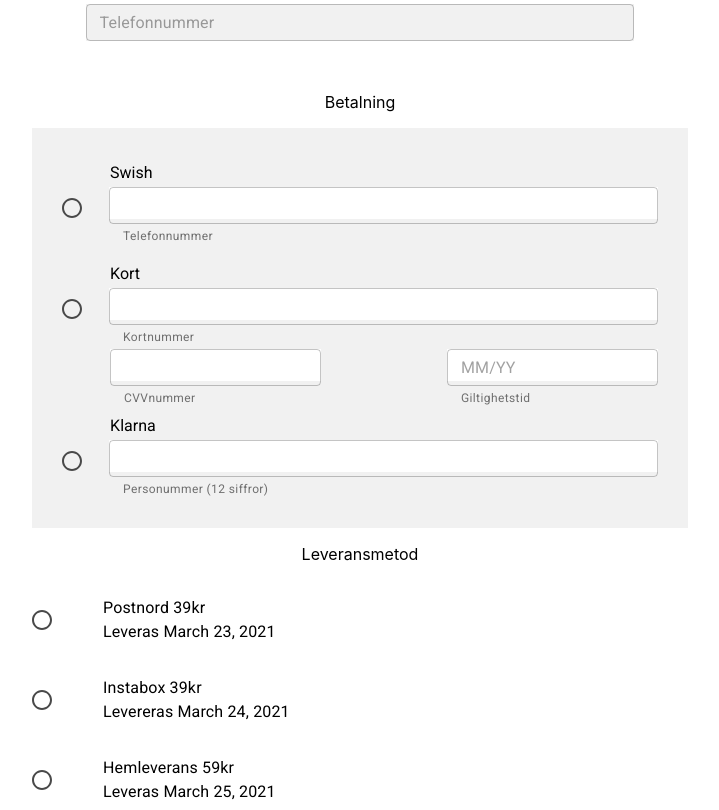
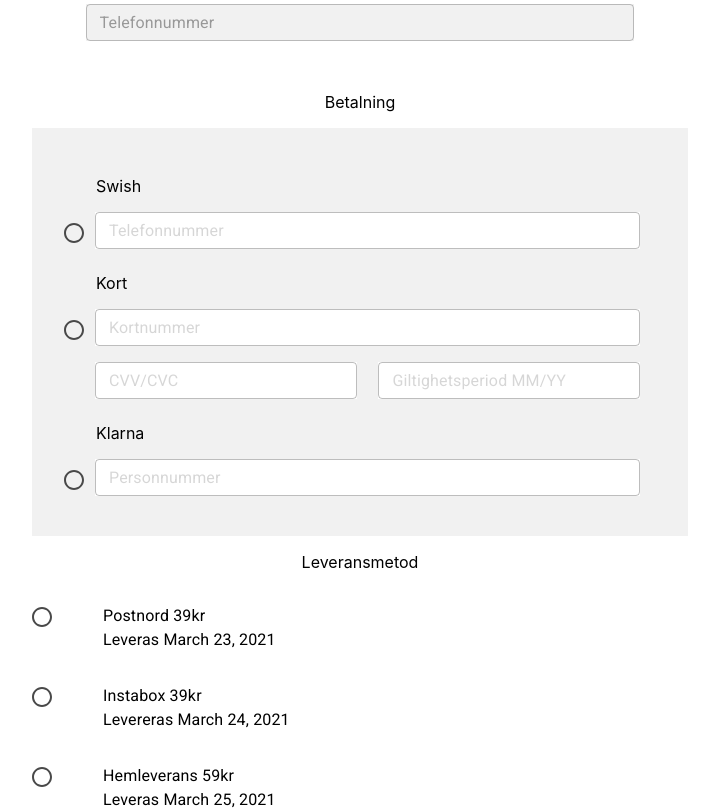
Before and after one commit to feliciaseg/webshop, a React (Create React App) app: page /checkout in a window 1280 px wide. Shown: the part 620-1430 px from the top of the page, without its empty margins (280-999 px from the left). Built offline with nearby package versions, Linux system fonts and the light colour scheme.

Commit message:
validation for payment form

```diff
--- a/src/components/PaymentForm.tsx
+++ b/src/components/PaymentForm.tsx
@@ -6,119 +6,340 @@
   Radio,
   TextField,
 } from "@material-ui/core";
-import React, { CSSProperties } from "react";
+import React, { CSSProperties, useState } from "react";
 import { theme } from "../styling/colorTheme";
 import "../styling/style.css";
 
-const textField: CSSProperties = {
-  backgroundColor: "white",
-  color: "black",
-};
+export default function PaymentForm() {
+  const [checkedOption, setCheckedOption] = useState({
+    isChecked: false,
+    option: "",
+  });
 
-const cardInputs: CSSProperties = {
-  display: "flex",
-  justifyContent: "space-between",
-  margin: "1.2rem 0rem 0rem 3rem",
-};
+  const [value, setValue] = useState({
+    swish: "",
+    card: {
+      cardNumber: "",
+      cvv: "",
+      validity: "",
+    },
+    klarna: "",
+  });
 
-const textField2: CSSProperties = {
-  backgroundColor: "white",
-  color: "black",
-};
+  const [error, setError] = useState({
+    swishError: "",
+    cardError: "",
+    cvvError: "",
+    validityError: "",
+    klarnaError: "",
+  });
 
+  function resetState() {
+    setValue({
+      swish: "",
+      card: {
+        cardNumber: "",
+        cvv: "",
+        validity: "",
+      },
+      klarna: "",
+    });
 
-const box: CSSProperties = {
+    setError({
+      swishError: "",
+      cardError: "",
+      cvvError: "",
+      validityError: "",
+      klarnaError: "",
+    });
+  }
+
+  function handleChange(field: string, fieldValue: string) {
+    console.log(fieldValue);
+    console.log(field);
+    if (field === "swish") {
+      if (fieldValue === "") {
+        setError((prevState) => ({
+          ...prevState,
+          swishError: "Var god fyll i fältet.",
+        }));
+      } else if (!/^[0-9]+$/.test(fieldValue) || fieldValue.length !== 10) {
+        setError((prevState) => ({
+          ...prevState,
+          swishError: "Vänligen skriv in ett giltigt telefonnummer.",
+        }));
+      } else {
+        setError((prevState) => ({
+          ...prevState,
+          swishError: "",
+        }));
+      }
+    }
+    if (field === "card") {
+      if (fieldValue === "") {
+        setError((prevState) => ({
+          ...prevState,
+          cardError: "Var god fyll i fältet.",
+        }));
+      } else if (!/^[0-9]+$/.test(fieldValue)) {
+        setError((prevState) => ({
+          ...prevState,
+          cardError: "Vänligen skriv in ett giltigt kortnummer",
+        }));
+      } else {
+        setError((prevState) => ({
+          ...prevState,
+          cardError: "",
+        }));
+      }
+    }
+    if (field === "cvv") {
+      if (fieldValue === "") {
+        setError((prevState) => ({
+          ...prevState,
+          cvvError: "Var god fyll i fältet.",
+        }));
+      } else if (!/^[0-9]+$/.test(fieldValue)) {
+        setError((prevState) => ({
+          ...prevState,
+          cvvError: "Vänligen skriv in ett giltigt CVV/CVC nummer",
+        }));
+      } else {
+        setError((prevState) => ({
+          ...prevState,
+          cvvError: "",
+        }));
+      }
+    }
+    if (field === "validity") {
+      if (fieldValue === "") {
+        setError((prevState) => ({
+          ...prevState,
+          validityError: "Var god fyll i fältet.",
+        }));
+      } else if (
+        !/^[0-9/]+$/.test(fieldValue) ||
+        fieldValue.length > 5 ||
+        fieldValue.length < 4
+      ) {
+        setError((prevState) => ({
+          ...prevState,
+          validityError: "Vänligen skriv in giltighetsdatum i formatet MM/YY",
+        }));
+      } else {
+        setError((prevState) => ({
+          ...prevState,
+          validityError: "",
+        }));
+      }
+    }
+    if (field === "klarna") {
+      if (fieldValue === "") {
+        setError((prevState) => ({
+          ...prevState,
+          klarnaError: "Var god fyll i fältet.",
+        }));
+      } else if (fieldValue.length !== 10) {
+        setError((prevState) => ({
+          ...prevState,
+          klarnaError: "Vänligen skriv in ett 10-siffrigt personnummer",
+        }));
+      } else {
+        setError((prevState) => ({
+          ...prevState,
+          klarnaError: "",
+        }));
+      }
+    }
+  }
+
+  return (
+    <div style={paymentContainer}>
+      <RadioGroup style={radioContainer}>
+        <p style={heading}>Swish</p>
+        <div style={radioContainer}>
+          <FormControlLabel
+            style={radioButton}
+            className="radioButton"
+            value="Swish"
+            onChange={() => (
+              setCheckedOption({ isChecked: true, option: "swish" }),
+              resetState()
+            )}
+            control={<Radio style={{ color: theme.palette.primary.main }} />}
+            label={
+              <TextField
+                style={textField}
+                id="swish"
+                type="tel"
+                helperText={error.swishError}
+                value={String(value.swish)}
+                error={Boolean(error.swishError)}
+                onChange={(e) => (
+                  handleChange("swish", e.target.value),
+                  setValue({
+                    ...value,
+                    swish: e.target.value,
+                  })
+                )}
+                placeholder={"Telefonnummer"}
+                disabled={checkedOption.option === "swish" ? false : true}
+                variant="outlined"
+                required
+                inputProps={{ style: textFieldBackground }}
+              />
+            }
+          />
+        </div>
+        <p style={heading}>Kort</p>
+        <div style={radioContainer}>
+          <FormControlLabel
+            style={radioButton}
+            className="radioButton"
+            value="Kort"
+            onChange={() => (
+              setCheckedOption({ isChecked: true, option: "card" }),
+              resetState()
+            )}
+            control={<Radio style={{ color: theme.palette.primary.main }} />}
+            label={
+              <div style={columnContainer}>
+                <TextField
+                  style={textField}
+                  id="kort"
+                  helperText={error.cardError}
+                  value={value.card.cardNumber}
+                  error={Boolean(error.cardError)}
+                  onChange={(e) => (
+                    handleChange("card", e.target.value),
+                    setValue({
+                      ...value,
+                      card: { ...value.card, cardNumber: e.target.value },
+                    })
+                  )}
+                  placeholder={"Kortnummer"}
+                  disabled={checkedOption.option === "card" ? false : true}
+                  variant="outlined"
+                  inputProps={{ style: textFieldBackground }}
+                />
+                <div className="rowContainer">
+                  <TextField
+                    className="textFieldRow"
+                    id="cvv"
+                    helperText={error.cvvError}
+                    value={value.card.cvv}
+                    error={Boolean(error.cvvError)}
+                    onChange={(e) => (
+                      handleChange("cvv", e.target.value),
+                      setValue({
+                        ...value,
+                        card: { ...value.card, cvv: e.target.value },
+                      })
+                    )}
+                    placeholder={"CVV/CVC"}
+                    disabled={checkedOption.option === "card" ? false : true}
+                    variant="outlined"
+                    inputProps={{ style: textFieldBackground }}
+                  />
+                  <TextField
+                    className="textFieldRow"
+                    id="date"
+                    helperText={error.validityError}
+                    value={value.card.validity}
+                    error={Boolean(error.validityError)}
+                    onChange={(e) => (
+                      handleChange("validity", e.target.value),
+                      setValue({
+                        ...value,
+                        card: { ...value.card, validity: e.target.value },
+                      })
+                    )}
+                    disabled={checkedOption.option === "card" ? false : true}
+                    variant="outlined"
+                    placeholder={"Giltighetsperiod MM/YY"}
+                    inputProps={{ style: textFieldBackground }}
+                  />
+                </div>
+              </div>
+            }
+          />
+        </div>
+        <p style={heading}>Klarna</p>
+        <div style={radioContainer}>
+          <FormControlLabel
+            style={radioButton}
+            className="radioButton"
+            value="Klarna"
+            onChange={() => (
+              setCheckedOption({ isChecked: true, option: "klarna" }),
+              resetState()
+            )}
+            control={<Radio style={{ color: theme.palette.primary.main }} />}
+            label={
+              <TextField
+                style={textField}
+                id="klarna"
+                helperText={error.klarnaError}
+                value={value.klarna}
+                error={Boolean(error.klarnaError)}
+                onChange={(e) => (
+                  handleChange("klarna", e.target.value),
+                  setValue({
+                    ...value,
+                    klarna: e.target.value,
+                  })
+                )}
+                placeholder={"Personnummer"}
+                disabled={checkedOption.option === "klarna" ? false : true}
+                variant="outlined"
+                className={"inputPayment"}
+                inputProps={{ style: textFieldBackground }}
+              />
+            }
+          />
+        </div>
+      </RadioGroup>
+    </div>
+  );
+}
+
+const paymentContainer: CSSProperties = {
+  width: "100%",
   backgroundColor: theme.palette.secondary.main,
   display: "flex",
   flexDirection: "column",
   alignItems: "center",
-  justifyContent: "flex-start",
+  padding: "2rem",
 };
 
-const p: CSSProperties = {
-  fontFamily: "Roboto",
+const radioButton: CSSProperties = {
+  width: "100%",
+  alignSelf: "flex-start",
+  marginTop: "0.5rem",
 };
 
-export default function PaymentForm() {
+const textField: CSSProperties = {
+  width: "100%",
+  margin: "0.5rem 0",
+};
 
-  return (
-    <Box className={"paymentBox"} style={box}>
-      <FormControl component="fieldset">
-        <RadioGroup>
-          <p className={"pInput"} style={p}>
-            Swish
-          </p>
-          <div>
-            <FormControlLabel
-              value="Swish"
-              control={<Radio style={{ color: theme.palette.primary.main }} />}
-              label=""
-            />
-            <TextField
-              style={textField}
-              id="swish"
-              helperText= "Telefonnummer"
-              variant="outlined"
-              required
-              className={"inputPayment"}
+const textFieldBackground: CSSProperties = {
+  backgroundColor: "#ffff",
+  borderRadius: 0,
+};
 
-            />
-          </div>
-          <p className={"pInput"} style={p}>
-            Kort
-          </p>
-          <div>
-            <FormControlLabel
-              className={"radioButtonPayment"}
-              value="Kort"
-              control={<Radio style={{ color: theme.palette.primary.main }} />}
-              label=""
-            />
-            <TextField
-              style={textField}
-              id="kort"
-              helperText= "Kortnummer"
-              variant="outlined"
-              className={"inputPayment"}
-            />
-            <div className= {"cardInputs"} style = {cardInputs}>
-            <TextField
-              style={textField2}
-              id="cvv"
-              helperText= "CVVnummer"
-              variant="outlined"
-              className = {"inputSmallPayment"}
-            />
-            <TextField
-              style={textField2}
-              id="date"
-              helperText= "Giltighetstid"
-              variant="outlined"
-              className = {"inputSmallPayment"}
-              placeholder = {"MM/YY"}
-            />
-            </div>
-          </div>
-          <p className={"pInput"} style={p}>
-            Klarna
-          </p>
-          <div>
-            <FormControlLabel
-              className={"radioButtonPayment"}
-              value="Klarna"
-              control={<Radio style={{ color: theme.palette.primary.main }} />}
-              label=""
-            />
-            <TextField
-              style={textField}
-              id="klarna"
-              helperText="Personummer (12 siffror)"
-              variant="outlined"
-              className={"inputPayment"}
-            />
-          </div>
-        </RadioGroup>
-      </FormControl>
-    </Box>
-  );
-}
+const radioContainer: CSSProperties = {
+  display: "flex",
+  width: "100%",
+  flexDirection: "row",
+};
+
+const columnContainer: CSSProperties = {
+  width: "100%",
+  display: "flex",
+  flexDirection: "column",
+};
+
+const heading: CSSProperties = {
+  margin: "1rem 0 0 2rem",
+};
--- a/src/styling/style.css
+++ b/src/styling/style.css
@@ -23,27 +23,27 @@
 }
 
 /* PAYMENT FORM */
-.paymentBox {
-  width: 41rem;
-  height: 25rem;
+.rowContainer {
+  display: flex;
+  justify-content: space-between;
 }
 
-.inputPayment {
-  width: 34.3rem;
-  height: 2rem;
+.textFieldRow {
+  width: 48%;
+  margin: 0.5rem 0;
 }
 
-.inputSmallPayment {
-  height: 2rem;
+.textFieldRow .MuiInputBase-root {
+  width: 100%;
 }
 
-.cardInputs {
-  flex-direction: row;
+.radioButton > .MuiTypography-root {
+  width: 100%;
 }
 
-.pInput {
-  font-size: 1rem;
-  margin: 2.2rem 0 0.3rem 3rem;
+.MuiRadio-root {
+  margin-top: 0.5rem;
+  align-self: flex-start;
 }
 
 /* DELIVERYFORM */
@@ -62,7 +62,7 @@
   height: 2rem;
 }
 
-.cartCardBox{
+.cartCardBox {
   width: 41rem;
   height: 6.3rem;
   filter: drop-shadow(0 4px 4px grey);
@@ -78,7 +78,7 @@
 }
 
 .selector {
-width: 7.4rem;
+  width: 7.4rem;
 }
 
 /* TABLET SMALL */
@@ -91,8 +91,17 @@
   }
 
   .selector {
-    width: 6rem,
-    }
+    width: 6rem;
+  }
+
+  /* PAYMENTFORM */
+  .rowContainer {
+    flex-direction: column;
+  }
+
+  .textFieldRow {
+    width: 100%;
+  }
 }
 
 /* MOBILE */
@@ -111,7 +120,8 @@
     height: 3.4rem;
     font-size: 0.8rem;
   }
-  /* UserForm */
+
+  /* USERFORM */
   .userBox {
     width: 15rem;
     height: 20rem;
@@ -123,40 +133,13 @@
     height: 2rem;
   }
 
-  /* PAYMENT FORM */
-  .paymentBox {
-    width: 17rem;
-    height: 26rem;
-    font-size: 0.8rem;
-  }
-
-  .inputPayment  {
-    width: 12.3rem;
-    margin-bottom: 1rem;
-  }
-
-  .pInput {
-    font-size: 1rem;
-    margin: 1rem 0 0rem 3rem;
-  }
-
-
-  .cardInputs {
-    flex-direction: column;
-  }
-
-  .inputSmallPayment {
-    height: 2rem;
-    margin-bottom: 2rem;
-  }
-
   .deliveryBox {
     width: 17rem;
     height: 20rem;
     font-size: 0.7rem;
   }
 
-  .cartCardBox{
+  .cartCardBox {
     width: 17.1rem;
     height: 6rem;
     font-size: 0.9rem;
@@ -174,7 +157,5 @@
   .selector {
     width: 2rem;
     align-self: flex-start;
-    }
-
-
+  }
 }
```
